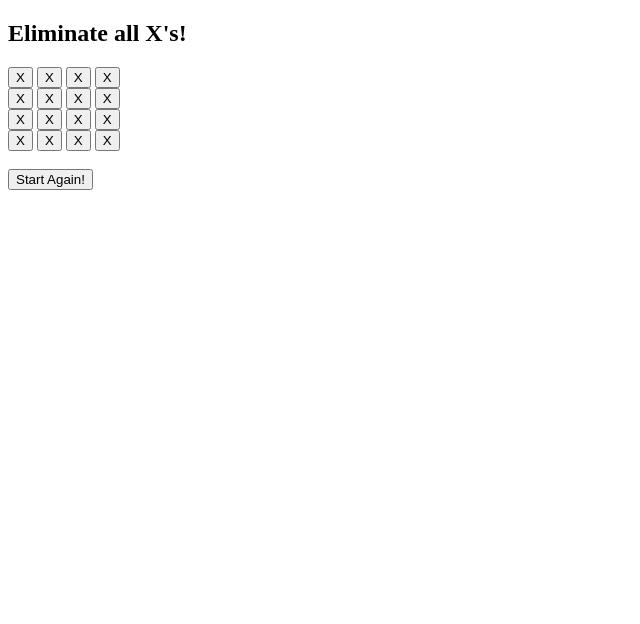
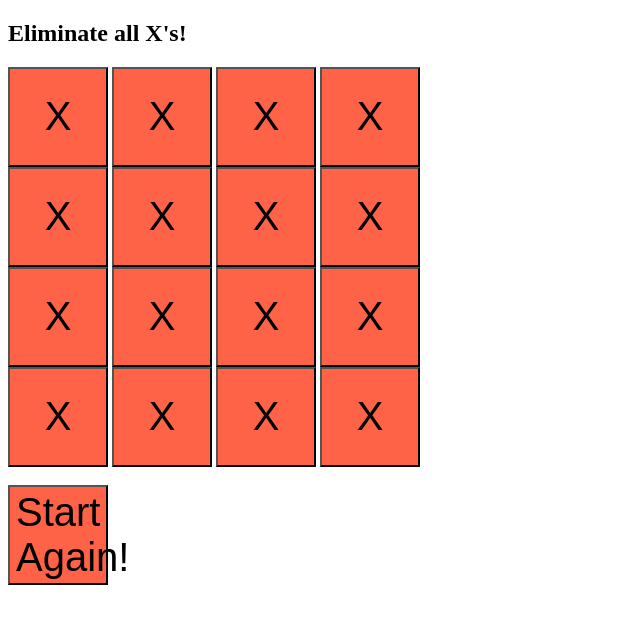
Before and after one commit to j-shim/javascript, a plain HTML site: page index.html in a window 1280 px wide. Shown: the whole page, without its empty margins (0-640 px from the left). Drawn offline with Linux system fonts and the light colour scheme.

Commit message:
started styling the page

```diff
--- a/index.html
+++ b/index.html
@@ -1,11 +1,17 @@
 <!doctype html>
 <html lang="en">
-
 <head>
     <meta charset="utf-8">
     <title>Simple Game</title>
+    <style>
+        button {
+            background-color: Tomato;
+            font-size: 40px;
+            width: 100px;
+            height: 100px;
+        }
+    </style>
 </head>
-
 <body>
     <h2>Eliminate all X's!</h2>
     <button id="0" onclick="clicked(this.id)">X</button>
@@ -30,7 +36,6 @@
     <br />
     <br />
     <button id="reset" onclick="reset()">Start Again!</button>
-</body>
 
     <script>
         function clicked(id) {
@@ -61,5 +66,5 @@
             return true;
         }
     </script>
-
+</body>
 </html>
```
Lines whose indentation alone changed are shown as unchanged.
